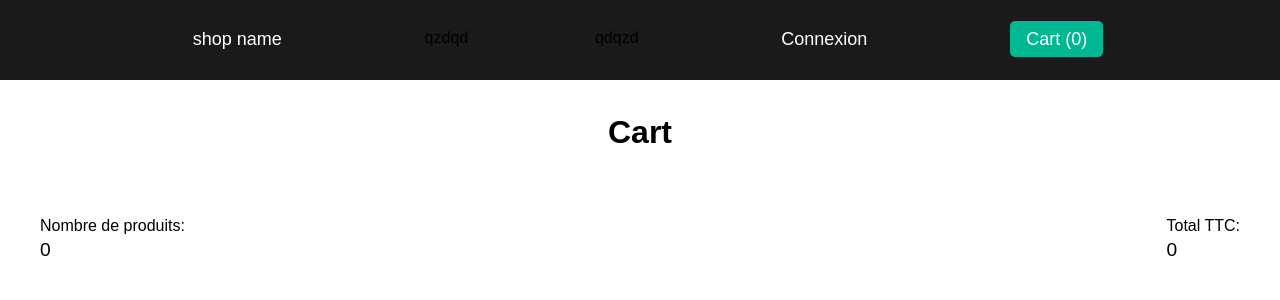
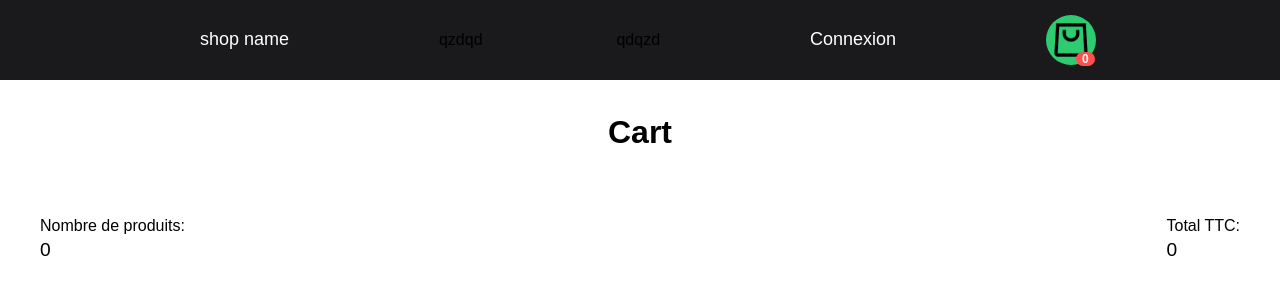
Before and after one commit to EtienneDTS/ecommerce-base-template, a Django app: page /cart/ in a window 1280 px wide. Shown: the top 300 px of the page. Run offline with Django 4.2, Linux system fonts and the light colour scheme; data comes from the database, SQL or seed files in the repository; data that the repository does not hold is empty.

Commit message:
add icon for navbar

```diff
--- a/src/Ecommerce/static/base.css
+++ b/src/Ecommerce/static/base.css
@@ -14,12 +14,8 @@ nav ul {
   padding: 0;
   justify-content: space-evenly;
   width: 100%;
+  align-items: center;
 }
-
-
-
-
-
 
 nav ul li a {
   color: #fff;
@@ -29,19 +25,60 @@ nav ul li a {
   transition: all 0.3s ease;
 }
 
-nav ul li a:hover {
-  background-color: #fff;
-  color: #1A1A1D;
+
+
+
+.nav__cart-icon {
+  height: 50px;
+  width: 50px;
+  background-color: #009e7e;
+  border-radius: 10000px;
 }
 
-nav ul li:last-child a {
-  background-color: #00b894;
-  border: none;
-  border-radius: 5px;
-  color: #fff;
+.nav__cart-icon img {
+  height: 80%;
+  width: 80%;
+
 }
 
-nav ul li:last-child a:hover {
-  background-color: #009e7e;
-  cursor: pointer;
+
+
+
+.nav__cart-icon {
+  height: 50px;
+  width: 50px;
+  background-color: #2ecc71;
+  border-radius: 10000px;
+  position: relative;
+  display: flex;
+  align-items: center;
+  justify-content: center;
 }
+
+.nav__cart-icon img {
+  height: 80%;
+  width: 80%;
+}
+
+.badge {
+  position: relative;
+  top: -20px;
+  left: 30px;
+  height: 20px;
+  min-width: 20px;
+  padding: 0 6px;
+  border-radius: 10px;
+  background-color: #ff4f4f;
+  color: #fff;
+  font-size: 12px;
+  font-weight: bold;
+  text-align: center;
+}
+
+nav ul li:not(:last-child) a:hover {
+  background-color: #2ecc71;
+  color: #fff;
+  border-radius: 50px;
+  transition: all 0.3s ease;
+  transform: scale(1.1);
+}
--- a/src/Ecommerce/templates/base/base.html
+++ b/src/Ecommerce/templates/base/base.html
@@ -31,9 +31,19 @@
                 </li>
                 <li>
                     {% if cart %}
-                        <a href="{% url 'shop:cart' %}">Cart ({{cart.calculate_quantity}})</a>
+                        <a href="{% url 'shop:cart' %}">
+                            <div class="nav__cart-icon">
+                                <img src="{% static 'ressources/cart_logo.png' %}" alt="Logo" alt="icon du panier">
+                            </div>
+                            <span class="badge">{{cart.calculate_quantity}}</span>
+                        </a>
                     {% else %}
-                        <a href="{% url 'shop:cart' %}">Cart (0)</a>
+                        <a href="{% url 'shop:cart' %}" class="logo-link">
+                            <div class="nav__cart-icon">
+                                <img src="{% static 'ressources/cart_logo.png' %}" alt="Logo" alt="icon du panier">
+                            </div>
+                            <span class="badge" >0</span>
+                        </a>
                     {% endif %}
                 </li>
             </ul>
```
Also changed, not shown: src/Ecommerce/static/ressources/cart_logo.png (added), src/static/cart_logo.png (added).
